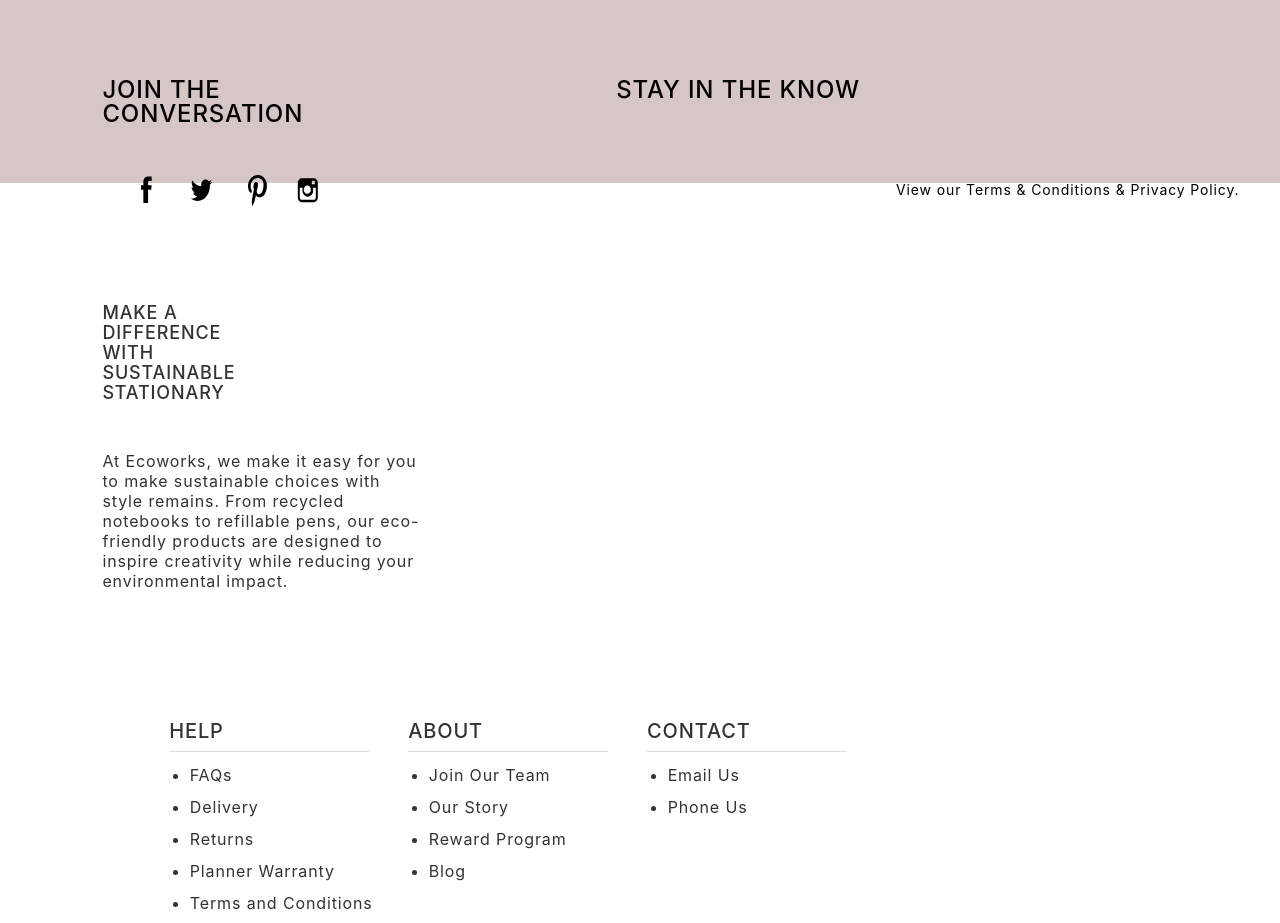
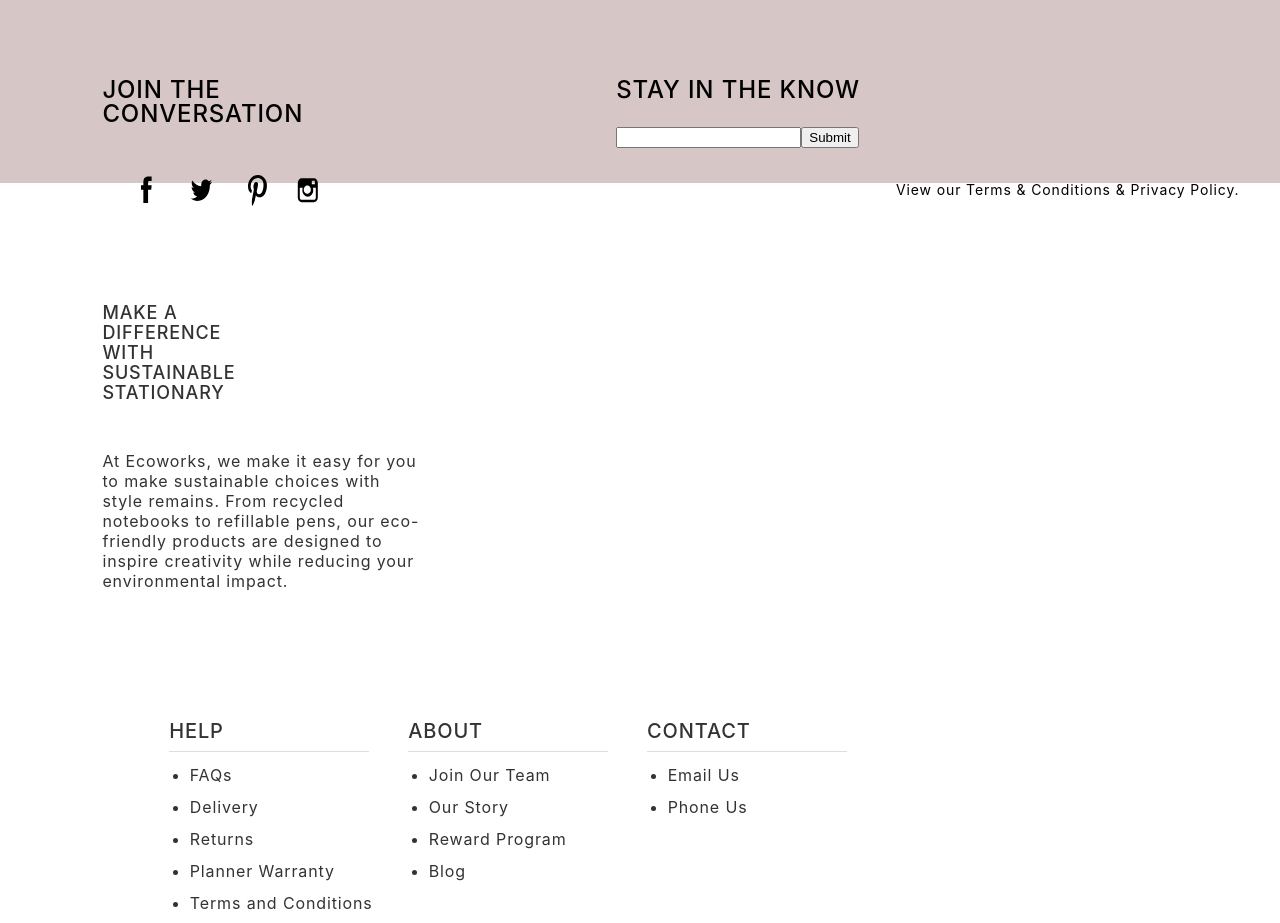
Before and after one commit to EcoworksEY/Ecoworks-frontend-microrepo, a React (Create React App) app in the folder ecoworks-container-app/: page / in a window 1280 px wide. Shown: the part 4240-5163 px from the top of the page. Built offline with nearby package versions, Linux system fonts and the light colour scheme.

Commit message:
minor updates

```diff
--- a/ecoworks-container-app/src/components/Footer.js
+++ b/ecoworks-container-app/src/components/Footer.js
@@ -2,11 +2,6 @@
 import "./Footer.css";
 import paymentMethods from "../assets/VectorPaymentMethod.svg"
 import socialMediaIcons from "../assets/VectorSocials.svg"
-
-// import Button from 'react-bootstrap/Button';
-// import Col from 'react-bootstrap/Col';
-// import Form from 'react-bootstrap/Form';
-// import Row from 'react-bootstrap/Row';
 
 export default function Footer (props) {
     return (
@@ -18,20 +13,15 @@
                     </div>
                     <div className="footer_stay">
                         <p className="footer_join_conversation_text">STAY IN THE KNOW</p>
+                        <div className="footer_email">
+                            <form>
+                                <input type="text" />
+                                <input type="submit" />
+                            </form>
+                        </div>
                     </div>
-                    {/* <Form>
-                    <Row className="align-items-center">
-                        <Col sm={3} className="my-1">
-                        <Form.Label htmlFor="inlineFormInputName" visuallyHidden>
-                            Name
-                        </Form.Label>
-                        <Form.Control id="inlineFormInputName" placeholder="Jane Doe" />
-                        </Col>
-                        <Col xs="auto" className="my-1">
-                        <Button type="submit">Submit</Button>
-                        </Col>
-                    </Row>
-                    </Form> */}
+
+
                 </div>
                 <div class = "footer_sign_up2">
                     <img className="footer_social_icons" src = {socialMediaIcons} alt=""></img>
```
